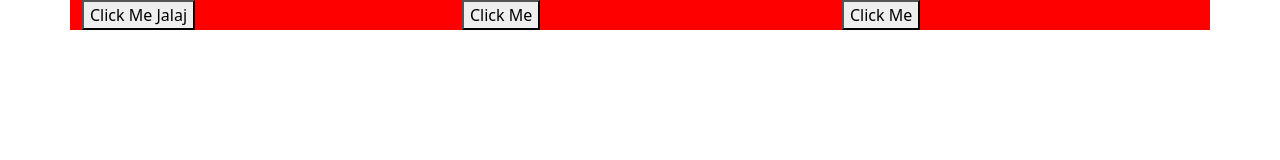
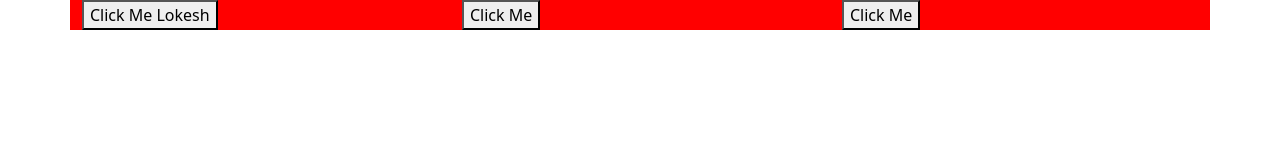
Before and after one commit to bad4singh/JalajPracticeProject, a plain HTML site: page index.html in a window 1280 px wide. Drawn offline with nearby package versions, Linux system fonts and the light colour scheme.

Commit message:
change to new branch

```diff
--- a/index.html
+++ b/index.html
@@ -13,7 +13,7 @@
            <div class="row">
             <div class="col-12 col-sm-12 col-md-4">
                 <button onclick="clickMe()">
-                    Click Me Jalaj </button>
+                    Click Me Lokesh </button>
             </div>
             <div class="col-12 col-sm-12 col-md-4">
                 <button onclick="clickMe()">
```
